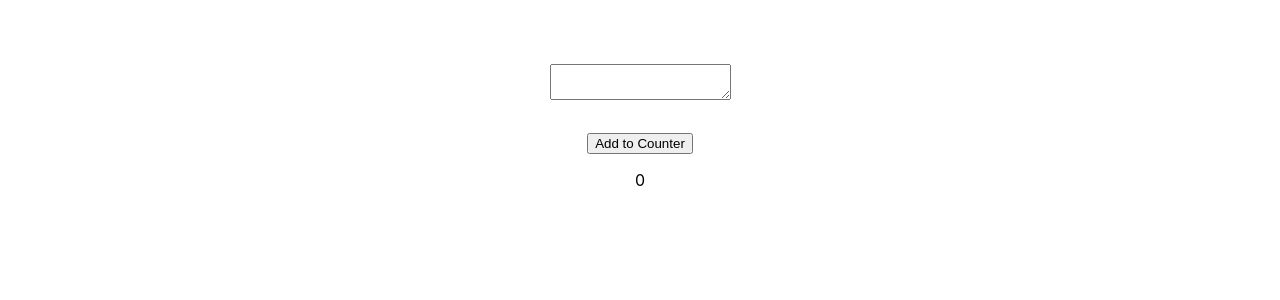
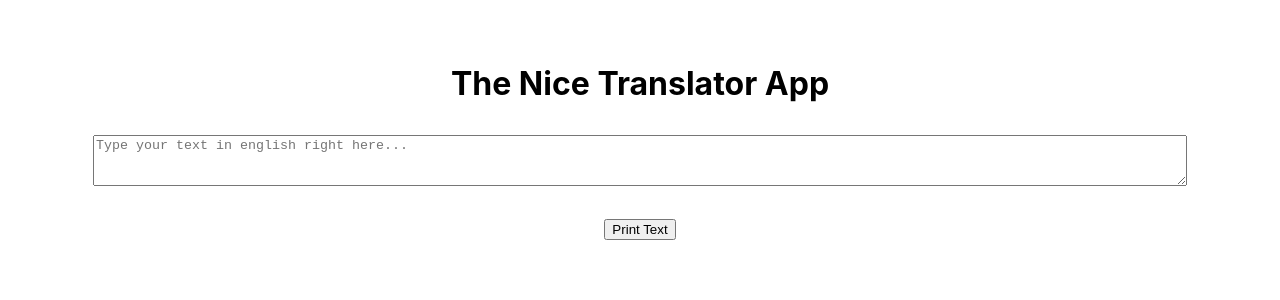
Before and after one commit to p-arth/the-nice-translator, a React (Create React App) app: page / in a window 1280 px wide. Shown: the top 300 px of the page. Built offline with nearby package versions, Linux system fonts and the light colour scheme.

Commit message:
Info tweaks & textarea state testing

```diff
--- a/public/index.html
+++ b/public/index.html
@@ -5,11 +5,7 @@
     <link rel="icon" href="%PUBLIC_URL%/favicon.ico" />
     <meta name="viewport" content="width=device-width, initial-scale=1" />
     <meta name="theme-color" content="#000000" />
-    <meta
-      name="description"
-      content="Web site created using create-react-app"
-    />
-    <link rel="apple-touch-icon" href="%PUBLIC_URL%/logo192.png" />
+    <meta name="description" content="Web site created using create-react-app" />
     <!--
       manifest.json provides metadata used when your web app is installed on a
       user's mobile device or desktop. See https://developers.google.com/web/fundamentals/web-app-manifest/
@@ -24,7 +20,7 @@
       work correctly both with client-side routing and a non-root public URL.
       Learn how to configure a non-root public URL by running `npm run build`.
     -->
-    <title>React App</title>
+    <title>The Nice Translator</title>
   </head>
   <body>
     <noscript>You need to enable JavaScript to run this app.</noscript>
--- a/src/components/NiceTranslator.jsx
+++ b/src/components/NiceTranslator.jsx
@@ -1,13 +1,22 @@
 import React, { useState } from 'react';
 
 const NiceTranslator = () => {
-  const [counter, setCounter] = useState(0);
+  const [englishText, setEnglishText] = useState('');
+
+  const handleTextChange = (event) => {
+    setEnglishText(event.target.value);
+  };
 
   return (
     <div className="translator-container">
-      <textarea className="translator-container__textarea"></textarea>
-      <button onClick={() => setCounter(counter + 1)}>Add to Counter</button>
-      <p>{counter}</p>
+      <h1>The Nice Translator App</h1>
+      <textarea
+        className="translator-container__textarea"
+        placeholder="Type your text in english right here..."
+        value={englishText}
+        onChange={handleTextChange}></textarea>
+      <button onClick={() => console.log(englishText)}>Print Text</button>
+      <p>{englishText}</p>
     </div>
   );
 };
--- a/src/style/main.scss
+++ b/src/style/main.scss
@@ -10,4 +10,15 @@
 .translator-container__textarea {
   display: block;
   margin: 2rem auto;
+  width: 85vw;
+  max-width: 85vw;
+  max-height: 50vh;
+  overflow: scroll;
+  resize: vertical;
 }
+
+// @media only screen and (min-device-width: 340px) and (max-device-width: 667px) {
+//   .translator-container__textarea {
+//     width: 320px;
+//   }
+// }
```
Also changed, not shown: public/manifest.json.
